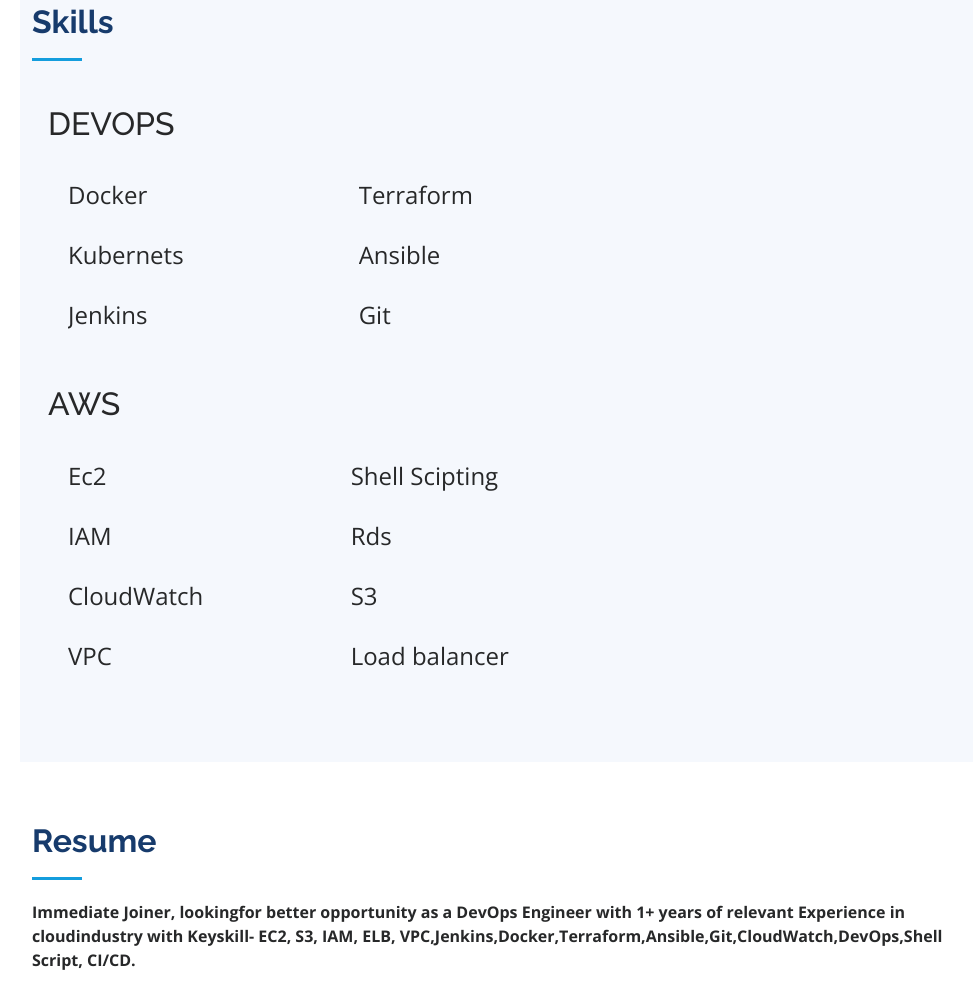
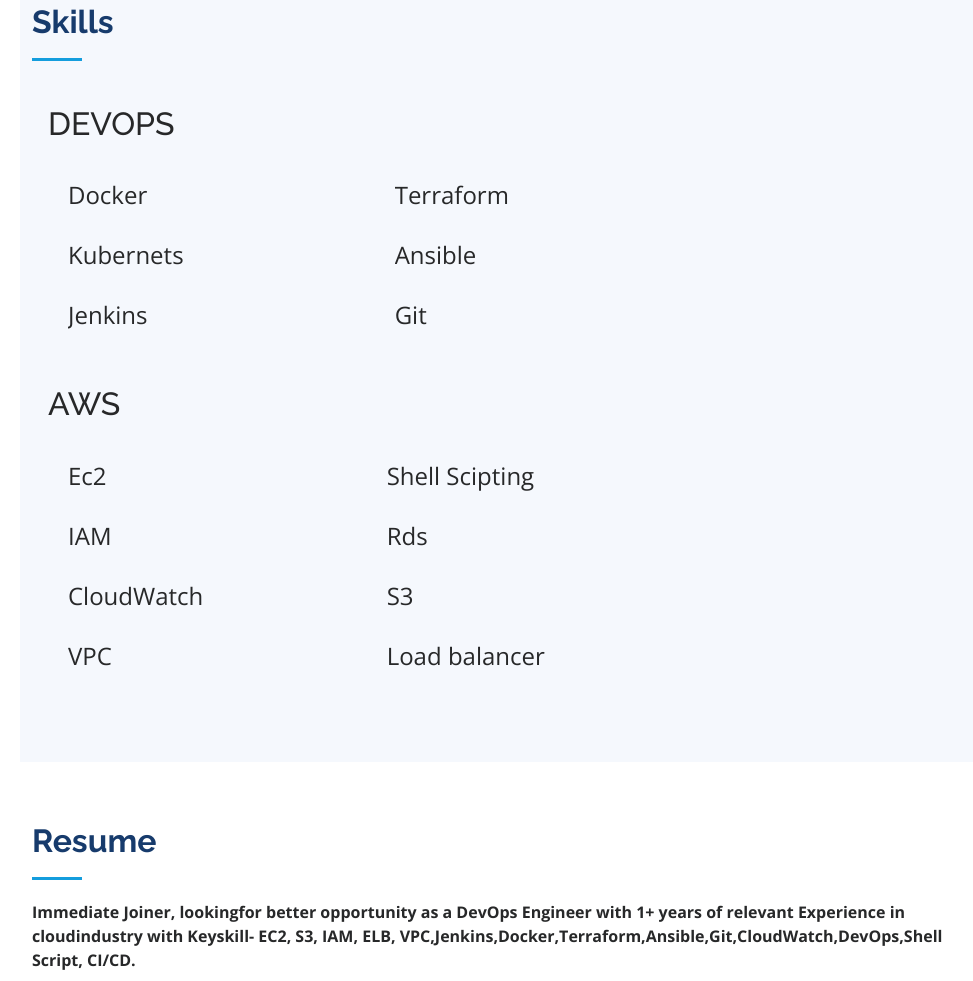
Before and after one commit to nileshkedar/nileshkedar.github.io, a plain HTML site: page Index.html in a window 1280 px wide. Shown: the part 1515-2496 px from the top of the page, without its empty margins (280-1253 px from the left). Drawn offline with nearby package versions, Linux system fonts and the light colour scheme.

Commit message:
Update Index.html

```diff
--- a/Index.html
+++ b/Index.html
@@ -168,7 +168,7 @@
 
           </div>
 
-          <div class="col-lg-4 " data-aos="fade-up" data-aos-delay="100">
+          <div class="col-lg-4 px-5 " data-aos="fade-up" data-aos-delay="100">
 
             <div class="progress">
               <span class="h4">Terraform</span>
@@ -228,7 +228,7 @@
 
             </div>
 
-            <div class="col-lg-4" data-aos="fade-up" data-aos-delay="100">
+            <div class="col-lg-4 px-5" data-aos="fade-up" data-aos-delay="100">
 
               <div class="progress">
                 <span class="h4">Shell Scipting</span>
```
